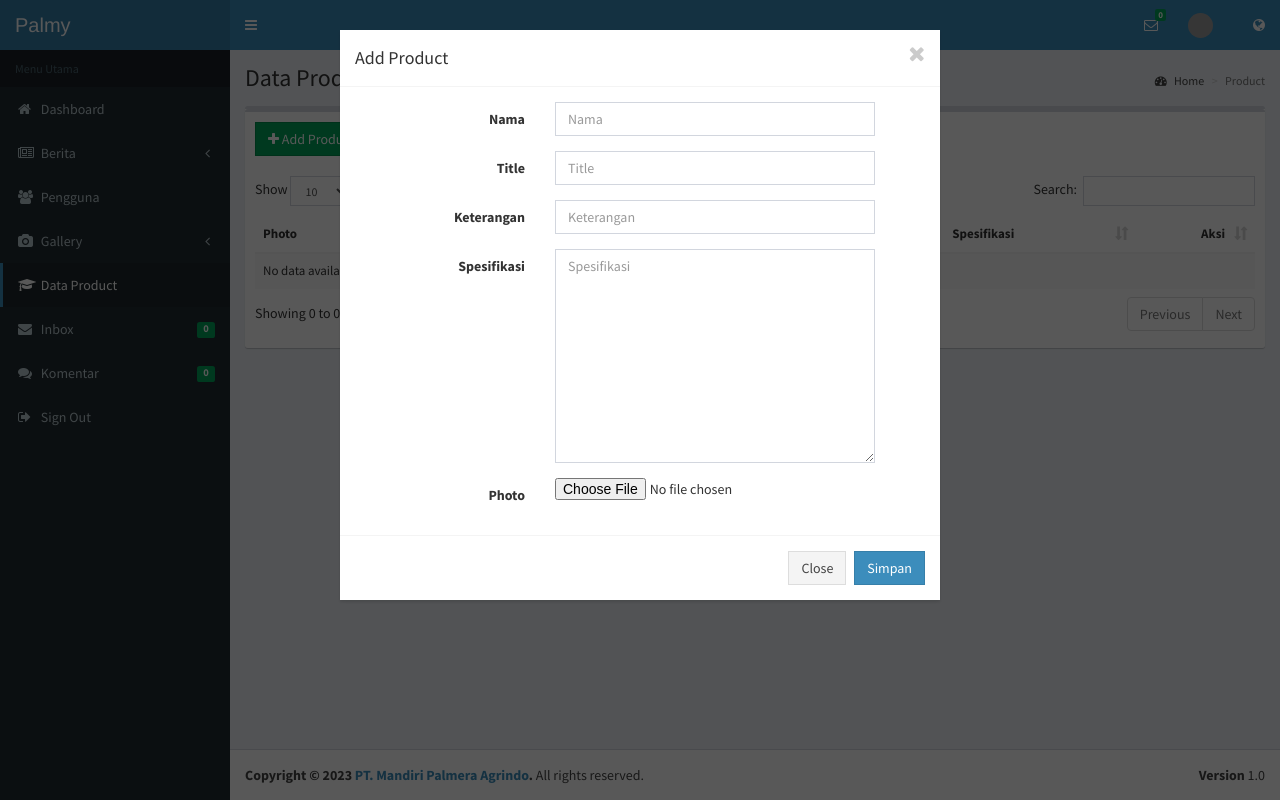
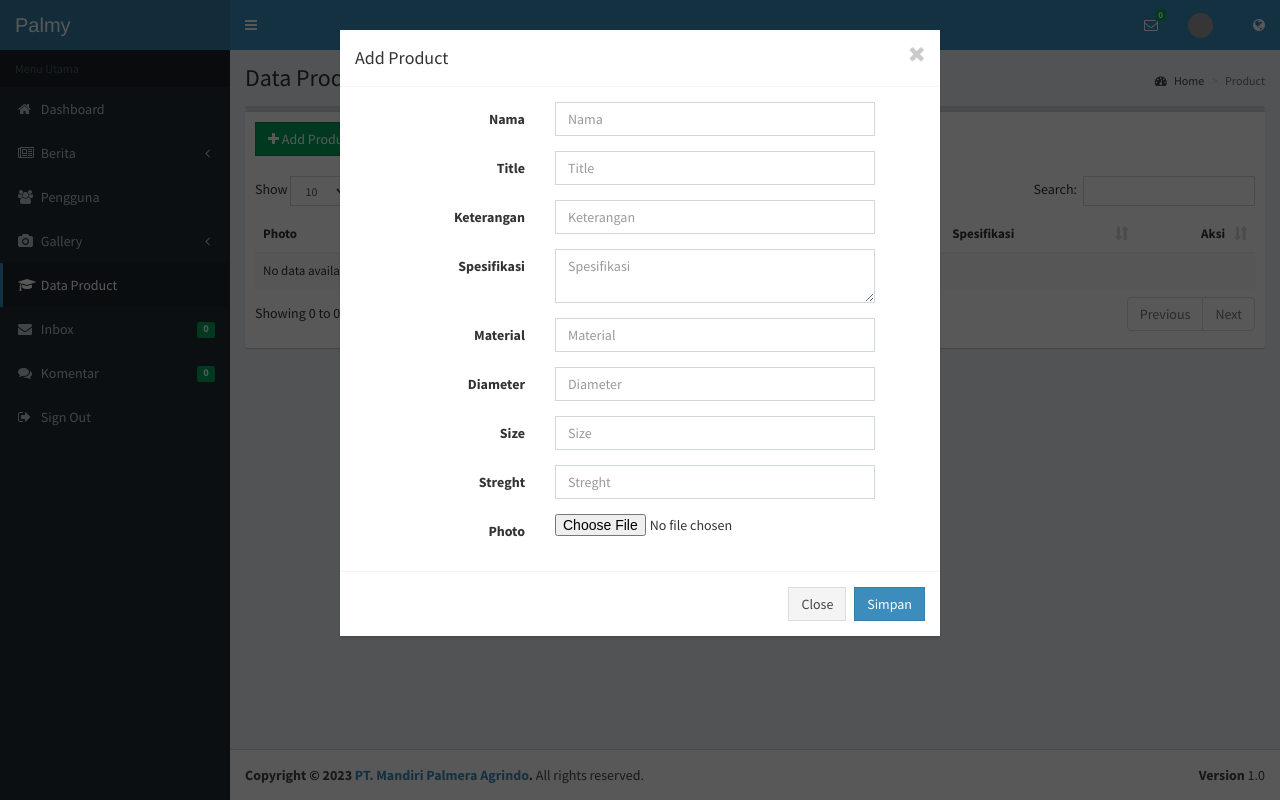
Before and after one commit to arinurzaman/palmy, a CodeIgniter app: page /database/admin/product in a window 1280 px wide, after a click on "Add Product". Run offline with CodeIgniter, Linux system fonts and the light colour scheme; the visitor is signed in with stand-in values (Sample User, id 1); data that the repository does not hold is empty; grey boxes are pictures that could not be loaded.

Commit message:
Update Terbaru

```diff
--- a/application/controllers/admin/Product.php
+++ b/application/controllers/admin/Product.php
@@ -49,8 +49,12 @@ class Product extends CI_Controller
 				$title			= strip_tags($this->input->post('xtitle'));
 				$ket			= strip_tags($this->input->post('xket'));
 				$spesifikasi	= strip_tags($this->input->post('xspesifikasi'));
+				$material		= strip_tags($this->input->post('xmaterial'));
+				$diameter		= strip_tags($this->input->post('xdiameter'));
+				$size			= strip_tags($this->input->post('xsize'));
+				$streght		= strip_tags($this->input->post('xstreght'));
 
-				$this->m_product->simpan_product($nama, $title, $ket, $spesifikasi, $photo);
+				$this->m_product->simpan_product($nama, $title, $ket, $spesifikasi, $material, $diameter, $size, $streght, $photo);
 				echo $this->session->set_flashdata('msg','success');
 				redirect('admin/product');
 			}else{
@@ -62,8 +66,12 @@ class Product extends CI_Controller
 				$title			= strip_tags($this->input->post('xtitle'));
 				$ket			= strip_tags($this->input->post('xket'));
 				$spesifikasi	= strip_tags($this->input->post('xspesifikasi'));
+				$material		= strip_tags($this->input->post('xmaterial'));
+				$diameter		= strip_tags($this->input->post('xdiameter'));
+				$size			= strip_tags($this->input->post('xsize'));
+				$streght		= strip_tags($this->input->post('xstreght'));
 
-			$this->m_product->simpan_product_tanpa_img($nama, $title, $ket, $spesifikasi);
+			$this->m_product->simpan_product_tanpa_img($nama, $title, $ket, $spesifikasi, $material, $diameter, $size, $streght);
 			echo $this->session->set_flashdata('msg','success');
 			redirect('admin/product');
 		}
@@ -103,8 +111,13 @@ class Product extends CI_Controller
 				$title			= strip_tags($this->input->post('xtitle'));
 				$ket			= strip_tags($this->input->post('xket'));
 				$spesifikasi	= strip_tags($this->input->post('xspesifikasi'));
+				$material		= strip_tags($this->input->post('xmaterial'));
+				$diameter		= strip_tags($this->input->post('xdiameter'));
+				$size			= strip_tags($this->input->post('xsize'));
+				$streght		= strip_tags($this->input->post('xstreght'));
 
-				$this->m_product->update_product($kode, $nama, $title, $ket, $spesifikasi, $photo);
+				$this->m_product->update_product($kode, $nama, $title, $ket, $spesifikasi, $material, $diameter, $size, $streght, $photo);
+
 				echo $this->session->set_flashdata('msg','info');
 				redirect('admin/product');
 
@@ -118,8 +131,12 @@ class Product extends CI_Controller
 				$title			= strip_tags($this->input->post('xtitle'));
 				$ket			= strip_tags($this->input->post('xket'));
 				$spesifikasi	= strip_tags($this->input->post('xspesifikasi'));
+				$material		= strip_tags($this->input->post('xmaterial'));
+				$diameter		= strip_tags($this->input->post('xdiameter'));
+				$size			= strip_tags($this->input->post('xsize'));
+				$streght		= strip_tags($this->input->post('xstreght'));
 
-				$this->m_product->update_product_tanpa_img($kode, $nama, $title, $ket, $spesifikasi);
+				$this->m_product->update_product_tanpa_img($kode, $nama, $title, $ket, $spesifikasi, $material, $diameter, $size, $streght);
 				echo $this->session->set_flashdata('msg','info');
 				redirect('admin/product');
 			}
--- a/application/models/M_product.php
+++ b/application/models/M_product.php
@@ -13,27 +13,27 @@ class M_product extends CI_Model
         return $query->row_array();
     }
 
-	function simpan_product($nama, $title, $ket, $spesifikasi, $photo)
+	function simpan_product($nama, $title, $ket, $spesifikasi, $material, $diameter, $size, $streght, $photo)
 	{
-		$hsl = $this->db->query("INSERT INTO tbl_product (product_nama,	product_title,	product_ket, product_spesifikasi, product_photo) VALUES ('$nama', '$title', '$ket', '$spesifikasi', '$photo')");
+		$hsl = $this->db->query("INSERT INTO tbl_product (product_nama,	product_title,	product_ket, product_spesifikasi, product_material, product_diameter, product_size, product_streght, product_photo) VALUES ('$nama', '$title', '$ket', '$spesifikasi' , '$material' , '$diameter' , '$size' , '$streght', '$photo')");
 		return $hsl;
 	}
 
-	function simpan_product_tanpa_img($nama, $title, $ket, $spesifikasi)
+	function simpan_product_tanpa_img($nama, $title, $ket, $spesifikasi, $material, $diameter, $size, $streght)
 	{
-		$hsl=$this->db->query("INSERT INTO tbl_product (product_nama,	product_title,	product_ket, product_spesifikasi) VALUES ('$nama', '$title', '$ket', '$spesifikasi')");
+		$hsl=$this->db->query("INSERT INTO tbl_product (product_nama,	product_title,	product_ket, product_spesifikasi, product_material, product_diameter, product_size, product_streght) VALUES ('$nama', '$title', '$ket', '$spesifikasi', '$material' , '$diameter' , '$size' , '$streght')");
 		return $hsl;
 	}
 
-	function update_product($kode, $nama, $title, $ket, $spesifikasi, $photo)
+	function update_product($kode, $nama, $title, $ket, $spesifikasi, $material, $diameter, $size, $streght, $photo)
 	{
-		$hsl = $this->db->query("UPDATE tbl_product SET product_nama = '$nama', product_title = '$title', product_ket = '$ket', product_spesifikasi = '$spesifikasi', product_photo = '$photo' WHERE product_id = '$kode'");
+		$hsl = $this->db->query("UPDATE tbl_product SET product_nama = '$nama', product_title = '$title', product_ket = '$ket', product_spesifikasi = '$spesifikasi', product_material = '$material', product_diameter = '$diameter', product_size = '$size', product_streght = '$streght', product_photo = '$photo' WHERE product_id = '$kode'");
 		return $hsl;
 	}
 
-	function update_product_tanpa_img($kode, $nama, $title, $ket, $spesifikasi)
+	function update_product_tanpa_img($kode, $nama, $title, $ket, $spesifikasi, $material, $diameter, $size, $streght)
 	{
-		$hsl=$this->db->query("UPDATE tbl_product SET product_nama = '$nama', product_title = '$title', product_ket = '$ket', product_spesifikasi = '$spesifikasi' WHERE product_id = '$kode'");
+		$hsl=$this->db->query("UPDATE tbl_product SET product_nama = '$nama', product_title = '$title', product_ket = '$ket', product_spesifikasi = '$spesifikasi', product_material = '$material', product_diameter = '$diameter', product_size = '$size', product_streght = '$streght' WHERE product_id = '$kode'");
 		return $hsl;
 	}
 
--- a/application/views/admin/v_product.php
+++ b/application/views/admin/v_product.php
@@ -256,8 +256,40 @@ $jum_pesan = $query->num_rows();
                         <div class="form-group">
                             <label for="spesifikasi" class="col-sm-4 control-label">Spesifikasi</label>
                             <div class="col-sm-7">
-                                <textarea name="xspesifikasi" id="xspesifikasi" class="form-control" cols="30" rows="10"
+                                <textarea name="xspesifikasi" id="xspesifikasi" class="form-control" cols="5"
                                     placeholder="Spesifikasi" required></textarea>
+                            </div>
+                        </div>
+
+                        <div class="form-group">
+                            <label for="material" class="col-sm-4 control-label">Material</label>
+                            <div class="col-sm-7">
+                                <input type="text" name="xmaterial" class="form-control" id="ket" placeholder="Material"
+                                    required>
+                            </div>
+                        </div>
+
+                        <div class="form-group">
+                            <label for="diameter" class="col-sm-4 control-label">Diameter</label>
+                            <div class="col-sm-7">
+                                <input type="number" name="xdiameter" class="form-control" id="ket"
+                                    placeholder="Diameter" required>
+                            </div>
+                        </div>
+
+                        <div class="form-group">
+                            <label for="size" class="col-sm-4 control-label">Size</label>
+                            <div class="col-sm-7">
+                                <input type="number" name="xsize" class="form-control" id="ket" placeholder="Size"
+                                    required>
+                            </div>
+                        </div>
+
+                        <div class="form-group">
+                            <label for="streght" class="col-sm-4 control-label">Streght</label>
+                            <div class="col-sm-7">
+                                <input type="number" name="xstreght" class="form-control" id="ket" placeholder="Streght"
+                                    required>
                             </div>
                         </div>
 
@@ -286,6 +318,10 @@ $jum_pesan = $query->num_rows();
     $title        = $i['product_title'];
     $ket          = $i['product_ket'];
     $spesifikasi  = $i['product_spesifikasi'];
+    $material     = $i['product_material'];
+    $diameter     = $i['product_diameter'];
+    $size         = $i['product_size'];
+    $streght      = $i['product_streght'];
     $photo        = $i['product_photo'];
   ?>
 
@@ -324,8 +360,8 @@ $jum_pesan = $query->num_rows();
                         <div class="form-group">
                             <label for="ket" class="col-sm-4 control-label">Keterangan</label>
                             <div class="col-sm-7">
-                                <input type="text" name="xket" value="<?php echo $ket; ?>" class="form-control"
-                                    id="inputUserName" placeholder="Tempat Lahir" required>
+                                <input type="text" name="xket" value="<?php echo $ket; ?>" class="form-control" id=""
+                                    placeholder="Tempat Lahir" required>
                             </div>
                         </div>
 
@@ -334,6 +370,38 @@ $jum_pesan = $query->num_rows();
                             <div class="col-sm-7">
                                 <input type="text" name="xspesifikasi" value="<?php echo $spesifikasi; ?>"
                                     class="form-control" id="inputUserName" placeholder="Spesifikasi" required>
+                            </div>
+                        </div>
+
+                        <div class="form-group">
+                            <label for="material" class="col-sm-4 control-label">Material</label>
+                            <div class="col-sm-7">
+                                <input type="text" name="xmaterial" class="form-control"
+                                    value="<?php echo $material; ?>" placeholder="Material" required>
+                            </div>
+                        </div>
+
+                        <div class="form-group">
+                            <label for="diameter" class="col-sm-4 control-label">Diameter</label>
+                            <div class="col-sm-7">
+                                <input type="number" name="xdiameter" class="form-control"
+                                    value="<?php echo $diameter; ?>" placeholder="Diameter" required>
+                            </div>
+                        </div>
+
+                        <div class="form-group">
+                            <label for="size" class="col-sm-4 control-label">Size</label>
+                            <div class="col-sm-7">
+                                <input type="number" name="xsize" class="form-control" value="<?php echo $size; ?>"
+                                    placeholder="Size" required>
+                            </div>
+                        </div>
+
+                        <div class="form-group">
+                            <label for="streght" class="col-sm-4 control-label">Streght</label>
+                            <div class="col-sm-7">
+                                <input type="number" name="xstreght" class="form-control"
+                                    value="<?php echo $streght; ?>" placeholder="Streght" required>
                             </div>
                         </div>
 
@@ -362,6 +430,10 @@ $jum_pesan = $query->num_rows();
     $title        = $i['product_title'];
     $ket          = $i['product_ket'];
     $spesifikasi  = $i['product_spesifikasi'];
+    $material     = $i['product_material'];
+    $diameter     = $i['product_diameter'];
+    $size         = $i['product_size'];
+    $streght      = $i['product_streght'];
     $photo        = $i['product_photo'];
   ?>
     <!--Modal Hapus Product-->
```
Also changed, not shown: application/views/v_product_detail.php (+4 -4 lines), assets/images/product/a1b8dc382068715d956cb6f6a9f43489.png (added). Lines whose indentation alone changed are shown as unchanged.
